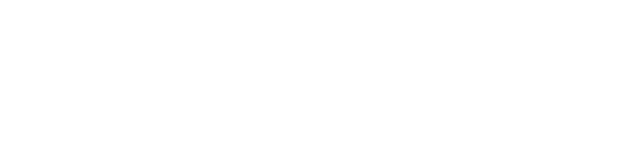
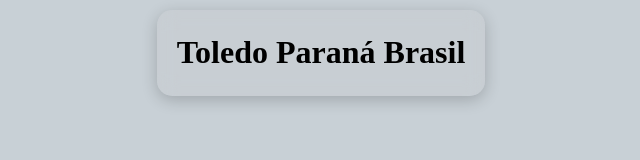
Before and after one commit to FernandoKoch11/Site-Campanha-Solidaria---Toledo-Acolhe, a plain HTML site: page ScriptHTML/toledo.html in a window 1280 px wide. Shown: the whole page, without its empty margins (319-959 px from the left). Drawn offline with Linux system fonts and the light colour scheme.

```diff
--- a/ScriptCSS/ajudar.css
+++ b/ScriptCSS/ajudar.css
@@ -63,11 +63,11 @@ p{
     width: 57%; /* 50% + 15% */
     padding: 20px;
     border-radius: 15px;
-    background: rgba(200, 200, 200, 0.2);
+    background: rgba(255, 255, 255, 0.5);
     backdrop-filter: blur(10px);
     -webkit-backdrop-filter: blur(10px);
     box-shadow: 0 4px 16px rgba(0, 0, 0, 0.2);
-    color: aliceblue;
+    color: rgba(0, 0, 0, 0.747);
 }
 
 #quantia-valores {
--- /dev/null
+++ b/ScriptCSS/toledo.css
@@ -0,0 +1,20 @@
+body{
+    background-color: rgb(200, 208, 214);
+}
+
+header {
+    position: relative;
+    z-index: 2;
+    width: fit-content;
+    margin: 10px auto;
+    padding: 3px 20px;
+    border-radius: 15px;
+    background: rgba(200, 200, 200, 0.2);
+    backdrop-filter: blur(10px);
+    -webkit-backdrop-filter: blur(10px);
+    box-shadow: 0 4px 16px rgba(0, 0, 0, 0.2);
+    display: flex;
+    align-items: center;
+    justify-content: flex-start;
+    gap: 15px;
+}
--- a/ScriptHTML/toledo.html
+++ b/ScriptHTML/toledo.html
@@ -0,0 +1,20 @@
+<!DOCTYPE html>
+<html lang="pt-BR">
+
+<head>
+    <meta charset="UTF-8">
+    <meta name="viewport" content="width=device-width, initial-scale=1.0">
+    <title>Toledo</title>
+    <link rel="stylesheet" href="../ScriptCSS/toledo.css">
+</head>
+
+<body>
+    <header>
+        <h1>
+            Toledo Paraná Brasil
+        </h1>
+    </header>
+
+</body>
+
+</html>
```
Also changed, not shown: ScriptCSS/style.css (+16 -0 lines), ScriptHTML/ajudar.html (+1 -1 lines), ScriptHTML/index.html (+17 -0 lines), 1 other file.
